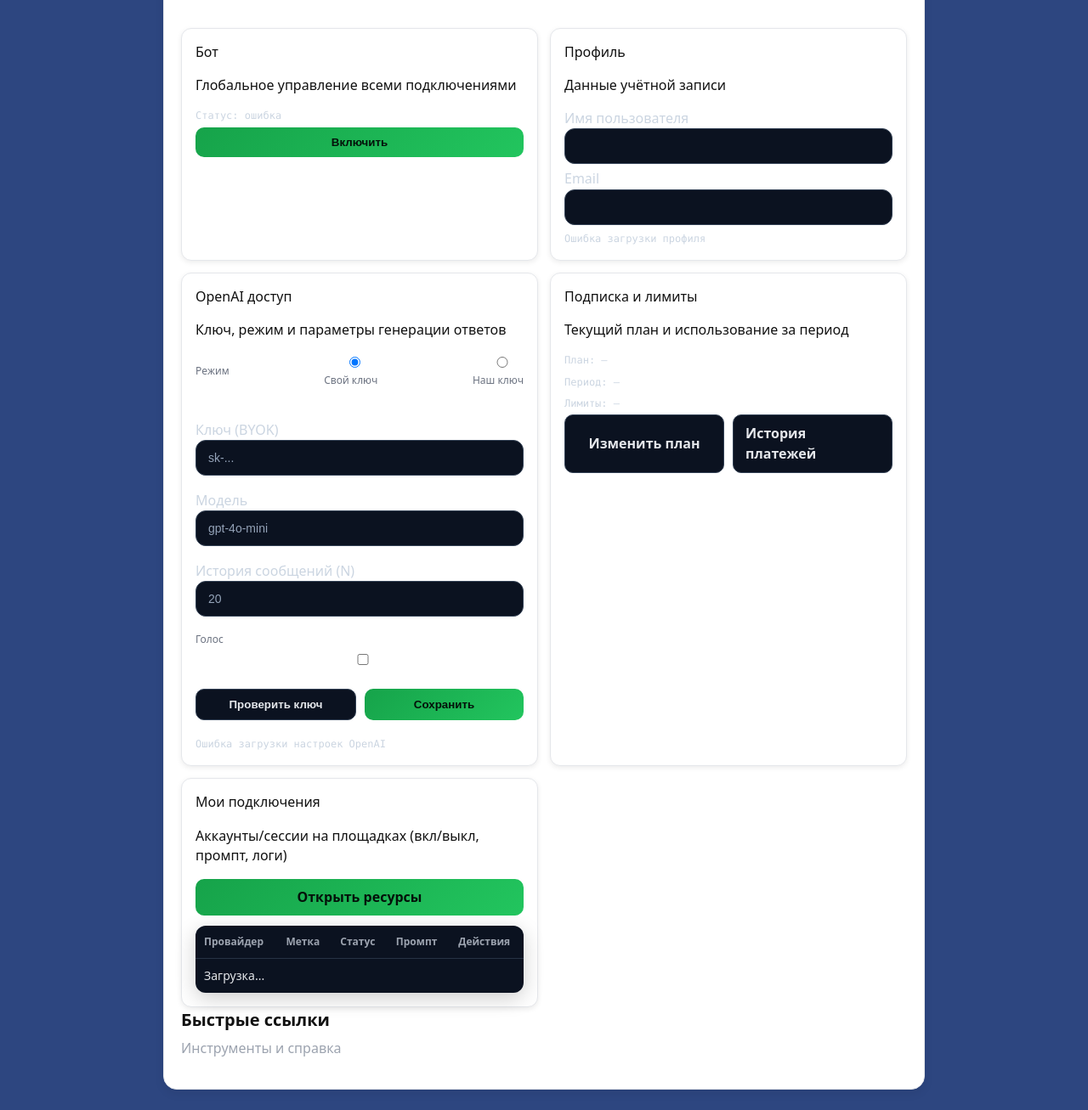
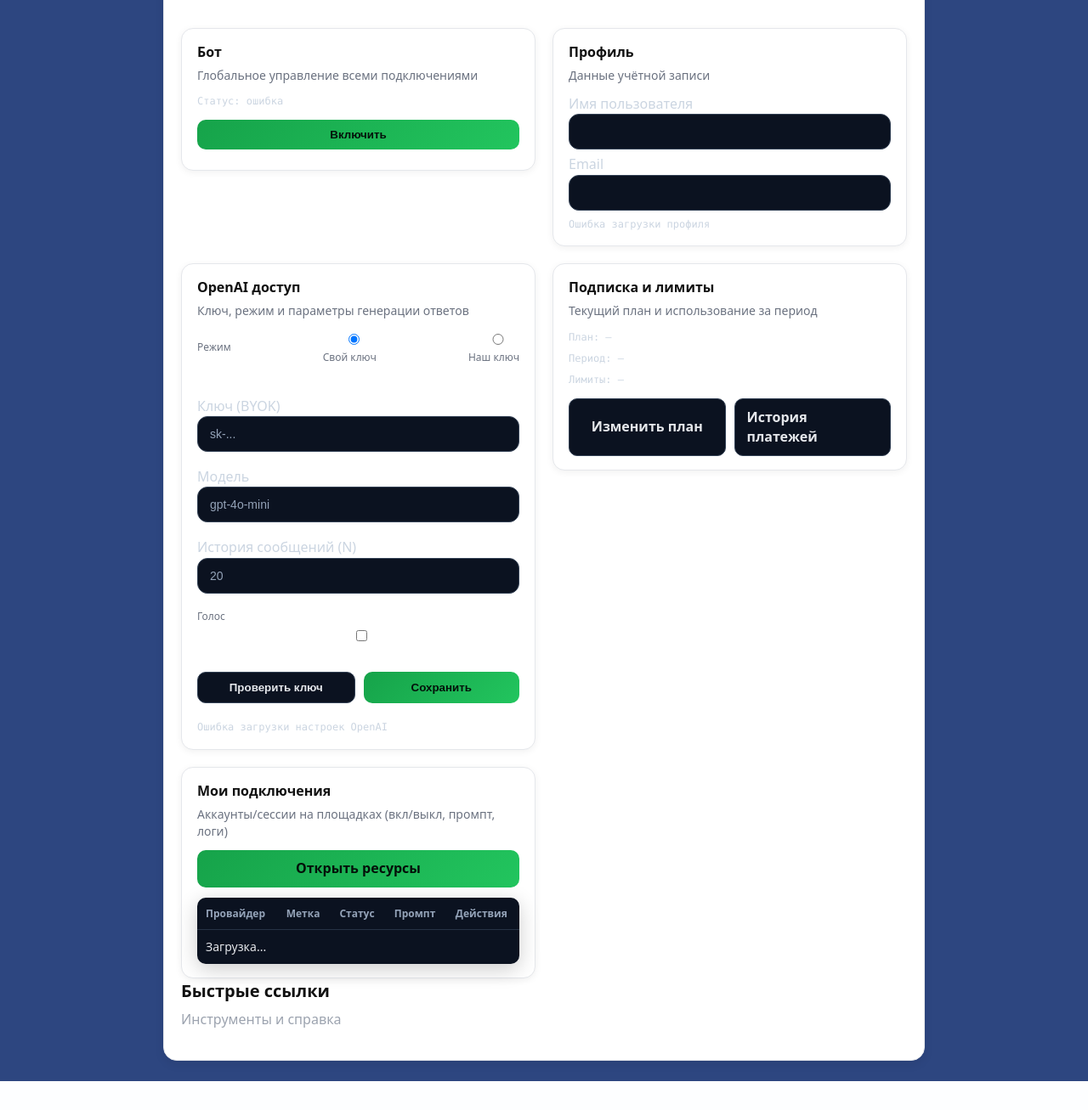
Before and after one commit to Aalam2000/assistchat, a FastAPI app: template src/app/templates/profile.html in a window 1280 px wide. Shown: the part 194-1501 px from the top of the page at 85% size. After the commit the page ends 1467 px from the top, so only its background shows below. Run offline with FastAPI, Linux system fonts and the light colour scheme; the template is opened without the code that fills it, so the values that code supplies are empty; some libraries are stand-ins or nearby versions.

Commit message:
Обновленные стили 4

```diff
--- a/src/app/static/css/base.css
+++ b/src/app/static/css/base.css
@@ -100,9 +100,7 @@
 /* ===== Auth wrapper ===== */
 .auth-wrap{min-height:100vh;display:grid;place-items:center;padding:24px}
 /* только для авторизации ограничиваем ширину */
-.auth-wrap .card {
-  max-width: 420px;
-}
+.auth-wrap .card { max-width: 420px; }
 .title{margin:0 0 10px;text-align:center}
 
 /* ===== Таблицы ===== */
@@ -129,15 +127,14 @@
   justify-content: space-between;
   align-items: center;
   padding: 14px 20px;
-  flex-wrap: wrap; /* добавь это */
+  flex-wrap: wrap;
 }
-
 
 .nav-links {
   display: flex;
   gap: 12px;
   align-items: center;
-  position: relative; /* добавляем */
+  position: relative;
 }
 
 #i18n-toggle {
@@ -156,67 +153,17 @@
   font-weight: 600;
   text-decoration: none;
   cursor: pointer;
-  z-index: 2000; /* выше шапки */
+  z-index: 2000;
 }
+#i18n-toggle:hover { opacity: .85; }
 
-#i18n-toggle:hover {
-  opacity: .85;
-}
-
-/* Telegram button (round, brand-colored) */
+/* Telegram button */
 .btn-telegram{
   width:36px;height:36px;flex:0 0 36px;
   display:inline-flex;align-items:center;justify-content:center;
   border-radius:999px;border:none;
-  background:transparent; /* фон не нужен, у svg уже круг */
+  background:transparent;
   transition:transform .08s ease,opacity .08s ease,filter .12s ease;
 }
-.btn-telegram:hover{ transform:translateY(-1px); filter:brightness(.95); }
-.btn-telegram img{ display:block; }
-
-
-/* ===== Профиль (адаптив) ===== */
-.profile-page .grid {
-  grid-template-columns: 1fr;
-}
-
-@media (min-width: 768px) {
-  .profile-page .grid {
-    grid-template-columns: repeat(2, 1fr);
-  }
-}
-
-@media (min-width: 1200px) {
-  .profile-page .wrap {
-    max-width: 1100px;
-  }
-}
-
-.profile-page .tile {
-  background: #fff;
-  color: #111;
-  border: 1px solid #e5e7eb;
-  border-radius: 12px;
-  padding: 16px;
-  box-shadow: 0 2px 6px rgba(0,0,0,.08);
-}
-
-/* ===== Мобильные правки профиля ===== */
-@media (max-width: 767px) {
-  .profile-page .tile {
-    margin: 0 -8px;       /* чуть растянем, чтобы не слипалось с краями */
-    border-radius: 0;     /* уберём скругление для цельного вида */
-    padding: 16px;        /* одинаковый отступ */
-  }
-
-  .profile-page .actions {
-    flex-direction: column;   /* кнопки в колонку */
-    gap: 12px;
-  }
-
-  .profile-page input,
-  .profile-page select,
-  .profile-page textarea {
-    font-size: 16px;      /* чтобы не вызывалась зум-лупа в iOS/Android */
-  }
-}
+.btn-telegram:hover{transform:translateY(-1px);filter:brightness(.95);}
+.btn-telegram img{display:block;}
--- /dev/null
+++ b/src/app/static/css/theme-simple-nav-desktop.css
@@ -0,0 +1,38 @@
+/* === Тема: Простая навигация (Desktop) === */
+.profile-page .card{ max-width:100%; }
+
+.profile-page .grid{
+  display:grid;
+  grid-template-columns:repeat(2,minmax(0,1fr));
+  gap:20px;
+  align-items:start;
+}
+
+.profile-page .tile{
+  background:#fff; color:#111;
+  border:1px solid #e5e7eb;
+  border-radius:14px;
+  padding:16px 18px;
+  box-shadow:0 2px 8px rgba(0,0,0,.06);
+  display:flex;
+  flex-direction:column;
+}
+.profile-page .tile-title{ font-size:16px; font-weight:700; margin:0 0 6px; }
+.profile-page .tile-desc{ font-size:14px; color:#6b7280; margin:0; }
+
+.profile-page .actions{ display:flex; gap:10px; flex-wrap:wrap; margin-top:12px; }
+
+/* таблица подключений */
+.profile-page table{
+  width:100%; border-collapse:collapse; margin-top:12px;
+  background:#0b1220; border-radius:10px; overflow:hidden;
+}
+.profile-page thead th{
+  padding:10px; color:#94a3b8; font-size:12px; text-align:left;
+  border-bottom:1px solid #263244;
+}
+.profile-page tbody td{
+  padding:10px; color:#e5e7eb; font-size:14px;
+  border-bottom:1px solid #1c2738;
+}
+.profile-page tbody tr:last-child td{ border-bottom:0; }
--- /dev/null
+++ b/src/app/static/css/theme-simple-nav-mobile.css
@@ -0,0 +1,36 @@
+/* === Тема: Простая навигация (Mobile) === */
+.profile-page .card{ max-width:100%; }
+
+.profile-page .grid{
+  display:grid;
+  grid-template-columns:1fr;
+  gap:14px;
+}
+
+.profile-page .tile{
+  border-radius:12px;
+  padding:14px;
+}
+
+.profile-page .actions{
+  flex-direction:column;
+  gap:12px;
+}
+.profile-page .btn{ width:100%; justify-content:center; }
+
+/* поля без зума */
+.profile-page input,
+.profile-page select,
+.profile-page textarea{ font-size:16px; }
+
+/* таблица подключений */
+.profile-page table{
+  display:block;
+  overflow-x:auto;
+  -webkit-overflow-scrolling:touch;
+  border-radius:10px;
+}
+.profile-page table thead,
+.profile-page table tbody tr{
+  display:table; width:100%; table-layout:fixed;
+}
--- a/src/app/templates/profile.html
+++ b/src/app/templates/profile.html
@@ -1,5 +1,9 @@
 {% extends "base.html" %}
 {% block title %}Личный кабинет | bona-plus{% endblock %}
+{% block extra_head %}
+  <link rel="stylesheet" href="/static/css/theme-simple-nav-desktop.css" media="(min-width:768px)">
+  <link rel="stylesheet" href="/static/css/theme-simple-nav-mobile.css"  media="(max-width:767px)">
+{% endblock %}
 
 {% block content %}
 <main class="wrap profile-page">
```
